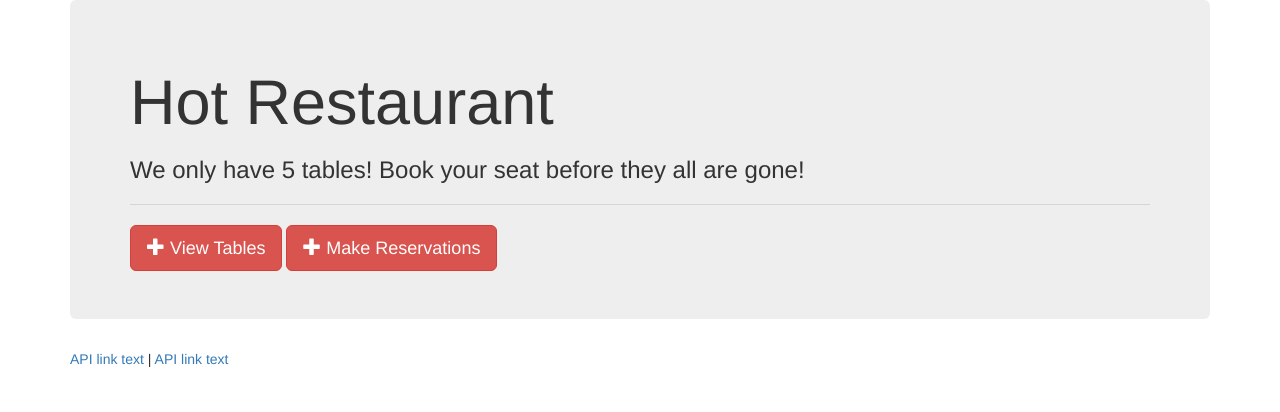
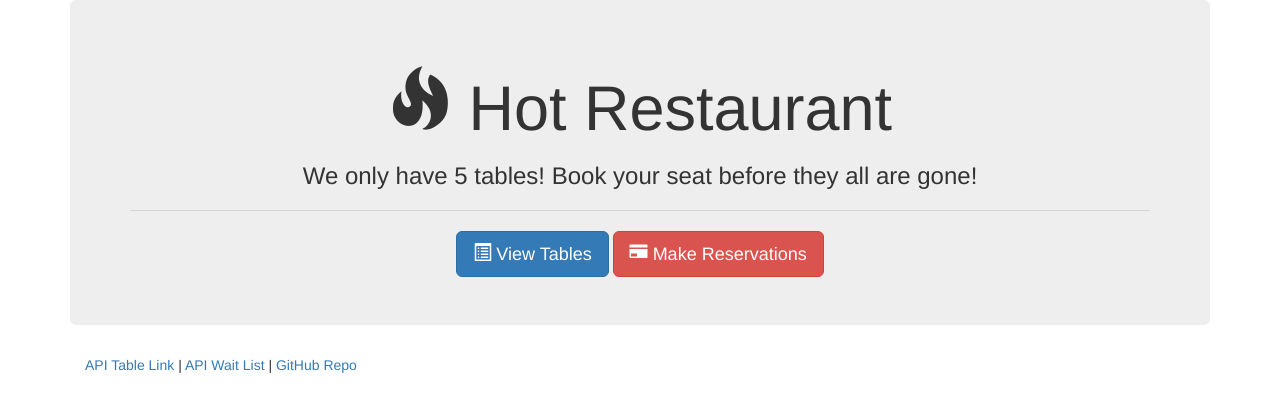
Before and after one commit to JuliaLid/Restaurant-Reservation, a plain HTML site: page index.html in a window 1280 px wide. Drawn offline with nearby package versions, Linux system fonts and the light colour scheme.

Commit message:
updated index and tables html with icons

```diff
--- a/index.html
+++ b/index.html
@@ -13,24 +13,20 @@
 
   <div class="container">
     <div class="jumbotron">
-      <h1> Hot Restaurant</h1>
-      <h3>We only have 5 tables! Book your seat before they all are gone!</h3>
+      <h1 class="text-center"><span class="glyphicon glyphicon-fire"></span> Hot Restaurant</h1>
+      <h3 class="text-center">We only have 5 tables! Book your seat before they all are gone!</h3>
       <hr>
-      <a href="/add"><button type="button" class="btn btn-danger btn-lg"><span class="glyphicon glyphicon-plus"></span> View Tables</button></a>
-      <a href="/add"><button type="button" class="btn btn-danger btn-lg"><span class="glyphicon glyphicon-plus"></span> Make Reservations</button></a>
+      <div class="text-center">
+      <a href="/tables"><button type="button" class="btn btn-primary btn-lg"><span class="glyphicon glyphicon-list-alt"></span> View Tables</button></a>
+      <a href="/reserve"><button type="button" class="btn btn-danger btn-lg"><span class="glyphicon glyphicon-credit-card"></span> Make Reservations</button></a>
     </div>
-    <div class="row">
+  </div>
+      <footer class="footer">
+           <div class="container">
+             <p><a href="/api/tables">API Table Link</a> | <a href="/api/waitlist">API Wait List</a> | <a href="https://github.com/JuliaLid/Restaurant-Reservation">GitHub Repo</a></p>
+           </div>
+      </footer>
+  </div>
 
-      <div class="col-lg-12">
-
-            <a href="url">API link text</a> |
-            <a href="url">API link text</a>
-
-          </div>
-        </div>
-      </div>
-
-
-
-</body>
+  </body>
 </html>
```
Also changed, not shown: tables.html (+12 -11 lines).
